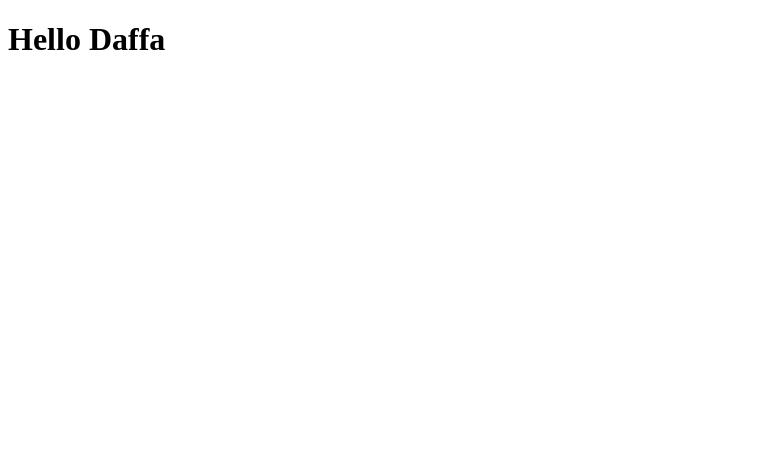
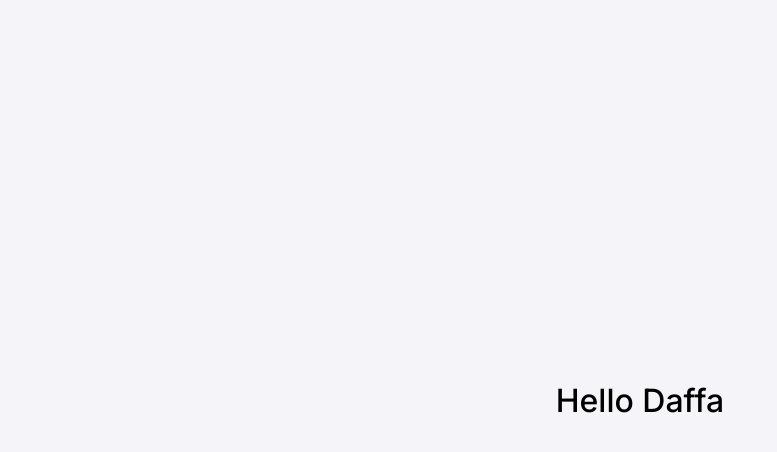
Before and after one commit to daulJsx/vite-fundamental, a website built with Vite: page index.html in a window 1280 px wide. Shown: the whole page, without its empty margins (0-777 px from the left). Built offline with nearby package versions, Linux system fonts and the light colour scheme.

Commit message:
feat: css compatible

```diff
--- a/index.html
+++ b/index.html
@@ -4,9 +4,14 @@
     <meta charset="UTF-8" />
     <meta name="viewport" content="width=device-width, initial-scale=1.0" />
     <title>Vite | Fundamentals</title>
+    <style>
+      @import url("main.css");
+    </style>
   </head>
   <body>
-    <h1 id="title"></h1>
+    <div class="container">
+      <h1 id="title"></h1>
+    </div>
 
     <script type="module">
       import { pageGreeting } from "./main.js";
--- /dev/null
+++ b/main.css
@@ -0,0 +1,21 @@
+@import url("https://fonts.googleapis.com/css2?family=Inter:ital,opsz,wght@0,14..32,100..900;1,14..32,100..900&display=swap");
+
+* {
+  font-family: "Inter", sans-serif;
+  font-optical-sizing: auto;
+  font-weight: 500;
+  font-style: normal;
+}
+
+body {
+  margin: 0;
+  padding: 0;
+  background-color: #f4f4f9;
+}
+
+.container {
+  min-height: 100vh;
+  display: flex;
+  justify-content: center;
+  align-items: center;
+}
```
Also changed, not shown: 1 other file.
